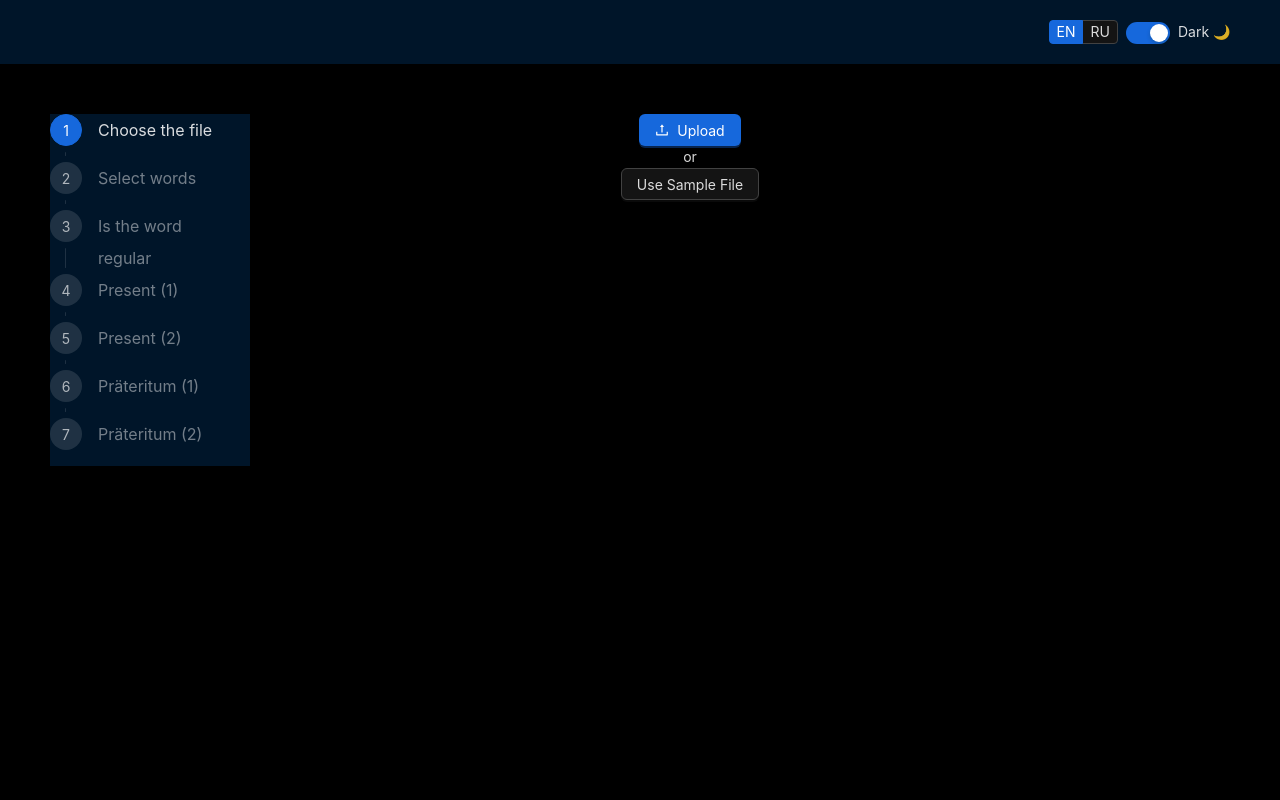
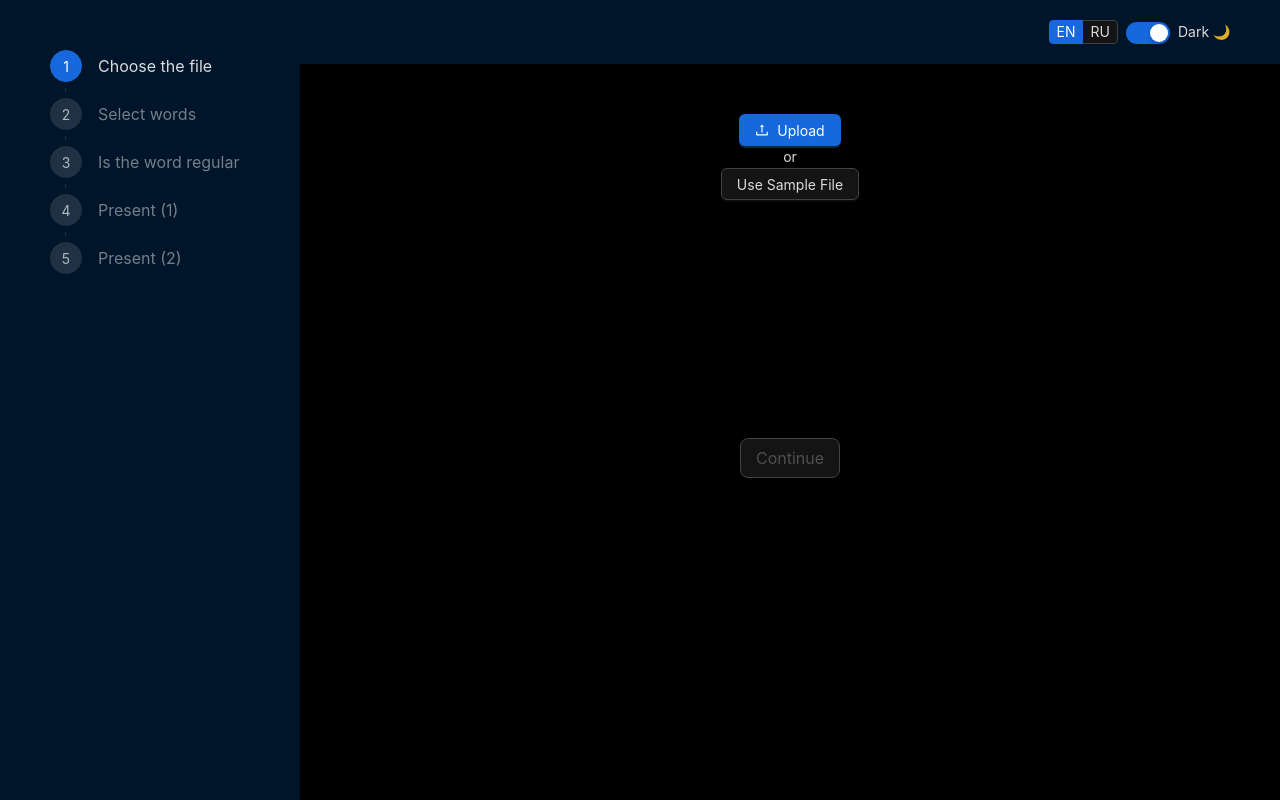
Before and after one commit to Anastasia-Pavlova/Word-Trainer, a React (Create React App) app: page / in a window 1280 px wide. Built offline with nearby package versions, Linux system fonts and the light colour scheme.

Commit message:
feat: created cicled game

```diff
--- a/public/locales/en/translation.json
+++ b/public/locales/en/translation.json
@@ -3,6 +3,7 @@
   "light": "Light",
   "back": "Back",
   "continue": "Continue",
+  "complete": "Complete",
   "no_answer": "No Answer",
   "upload": "Upload",
   "or": "or",
@@ -12,5 +13,6 @@
   "regular": "Is the word regular",
   "choose_word": "Please, choose the words you want to train",
   "is_regular": "Is the word regular?",
-  "choose_endings": "Please, choose the correct endings"
+  "choose_endings": "Please, choose the correct endings",
+  "upload_tip": "Use .json format for the files"
 }
--- a/public/locales/ru/translation.json
+++ b/public/locales/ru/translation.json
@@ -3,6 +3,7 @@
   "light": "Светлый",
   "back": "Назад",
   "continue": "Далее",
+  "complete": "Закончить",
   "no_answer": "правильного ответа не существует",
   "upload": "Загрузить файл",
   "or": "или",
@@ -12,5 +13,6 @@
   "regular": "Регулярное ли слово",
   "choose_word": "Выберите слово для тренировок",
   "is_regular": "Является ли слово регулярным?",
-  "choose_endings": "Выберите правильные окончания"
+  "choose_endings": "Выберите правильные окончания",
+  "upload_tip": "Используйте файлы в формате .json"
 }
--- a/src/App.js
+++ b/src/App.js
@@ -1,4 +1,5 @@
 import { useEffect, useState } from "react";
+import { useTranslation } from "react-i18next";
 import { ConfigProvider, Layout, Steps, theme } from "antd";
 import { Content, Footer } from "antd/es/layout/layout";
 import Sider from "antd/es/layout/Sider";
@@ -12,11 +13,12 @@ import { Present } from "./components/Present";
 import { Header } from "./components/Header/Header";
 import { UploadDocument } from "./components/UploadDocument/UploadDocument";
 import "./App.css";
-import { useTranslation } from "react-i18next";
+import { setCurrentWordCompleted } from "./redux/reducers/wordsSlice";
 
 function App() {
   const { t } = useTranslation();
   const { steps, theme: globalTheme } = useSelector((state) => state);
+  const { currentWord } = useSelector((state) => state.words);
   const [current, setCurrent] = useState(0);
   const dispatch = useDispatch();
   const {
@@ -29,8 +31,8 @@ function App() {
     t("regular"),
     t("Present (1)"),
     t("Present (2)"),
-    t("Präteritum (1)"),
-    t("Präteritum (2)"),
+    // t("Präteritum (1)"),
+    // t("Präteritum (2)"),
   ];
 
   useEffect(() => {
@@ -40,6 +42,11 @@ function App() {
 
   const onStepChange = (value) => {
     setCurrent(value);
+  };
+
+  const handleComplete = () => {
+    setCurrent(1);
+    dispatch(setCurrentWordCompleted(currentWord));
   };
 
   function getStepData(step) {
@@ -59,11 +66,11 @@ function App() {
       case 4:
         return <Present quantityForm={"plural"} currentStep={current} />;
 
-      case 5:
-        return <Present quantityForm={"single"} currentStep={current} />;
+      // case 5:
+      //   return <Present quantityForm={"single"} currentStep={current} />;
 
-      case 6:
-        return <Present quantityForm={"plural"} currentStep={current} />;
+      // case 6:
+      //   return <Present quantityForm={"plural"} currentStep={current} />;
 
       default:
         break;
@@ -77,13 +84,9 @@ function App() {
       }}
     >
       <Layout style={{ minHeight: "100vh" }}>
-        <Header />
-
-        <div style={{ textAlign: "center", margin: 50 }}>
-          <Layout hasSider={window.innerWidth > 700}>
-            {window.innerWidth > 700 ? (
+        {window.innerWidth > 700 && (
           <Sider
-                width={200}
+            width={300}
             style={{
               background:
                 globalTheme.algorithm === "defaultAlgorithm" &&
@@ -91,6 +94,7 @@ function App() {
             }}
           >
             <Steps
+              style={{ margin: "50px 0 0 50px" }}
               current={current}
               onChange={onStepChange}
               direction="vertical"
@@ -104,7 +108,11 @@ function App() {
               })}
             />
           </Sider>
-            ) : (
+        )}
+        <Layout>
+          <Header />
+          <div style={{ textAlign: "center", margin: 0 }}>
+            {window.innerWidth <= 700 && (
               <Steps
                 style={{ flexWrap: "wrap" }}
                 current={current}
@@ -121,20 +129,22 @@ function App() {
                 })}
               />
             )}
-
-            <Content>{getStepData(current)}</Content>
-
+            <Content style={{ marginTop: 50, minHeight: 300 }}>
+              {getStepData(current)}
+            </Content>
+          </div>
           <Footer>
             <FooterButtons
               current={current}
               showButtonCondition={steps.completedSteps.some(
                 (step) => step === current
               )}
+              isLast={current === stepTitles.length - 1}
               onChangeStep={(value) => setCurrent(current + value)}
+              onComplete={handleComplete}
             />
           </Footer>
         </Layout>
-        </div>
       </Layout>
     </ConfigProvider>
   );
--- a/src/components/FooterButtons/FooterButtons.jsx
+++ b/src/components/FooterButtons/FooterButtons.jsx
@@ -7,7 +7,9 @@ import { useTranslation } from "react-i18next";
 export const FooterButtons = ({
   current,
   showButtonCondition,
+  isLast,
   onChangeStep,
+  onComplete,
 }) => {
   const { t } = useTranslation();
   const dispatch = useDispatch();
@@ -18,36 +20,30 @@ export const FooterButtons = ({
   }
 
   return (
-    <div
-      style={{
-        position: "absolute",
-        bottom: 50,
-        left: "50%",
-        transform: "translateX(-50%)",
-      }}
-    >
     <Flex wrap="wrap" gap="small" justify="center">
       {current > 0 && (
         <Button size="large" onClick={() => handleChangeStep(-1)}>
           {t("back")}
         </Button>
       )}
-        {showButtonCondition && (
       <Button
         size="large"
         type="primary"
-            onClick={() => handleChangeStep(1)}
+        disabled={!showButtonCondition}
+        onClick={() => (isLast ? onComplete() : handleChangeStep(1))}
       >
-            {t("continue")}
+        {isLast ? t("complete") : t("continue")}
       </Button>
-        )}
       {current > 1 && (
-          <Button size="small" danger onClick={() => handleChangeStep(1)}>
-            {t("continue")}
+        <Button
+          size="small"
+          danger
+          onClick={() => (isLast ? onComplete() : handleChangeStep(1))}
+        >
+          {isLast ? t("complete") : t("continue")}
           <br />( {t("no_answer")})
         </Button>
       )}
     </Flex>
-    </div>
   );
 };
--- a/src/components/UploadDocument/UploadDocument.js
+++ b/src/components/UploadDocument/UploadDocument.js
@@ -1,5 +1,5 @@
-import { UploadOutlined } from "@ant-design/icons";
-import { Button, Upload, Typography } from "antd";
+import { InfoCircleOutlined, UploadOutlined } from "@ant-design/icons";
+import { Button, Upload, Typography, Tooltip } from "antd";
 import React from "react";
 import { useDispatch } from "react-redux";
 import { addWords } from "../../redux/reducers/wordsSlice";
@@ -35,9 +35,11 @@ export const UploadDocument = ({ currentStep }) => {
   return (
     <>
       <Upload accept=".json" showUploadList beforeUpload={handleBeforeUpload}>
-        <Button type="primary" icon={<UploadOutlined />}>
-          {t("upload")}
-        </Button>
+        <Tooltip title={t("upload_tip")}>
+          <Button type="primary" icon={<UploadOutlined />}>
+            {t("upload")}
+          </Button>
+        </Tooltip>
       </Upload>
       <Text>{t("or")}</Text>
       <div>
```
Lines whose indentation alone changed are shown as unchanged.
